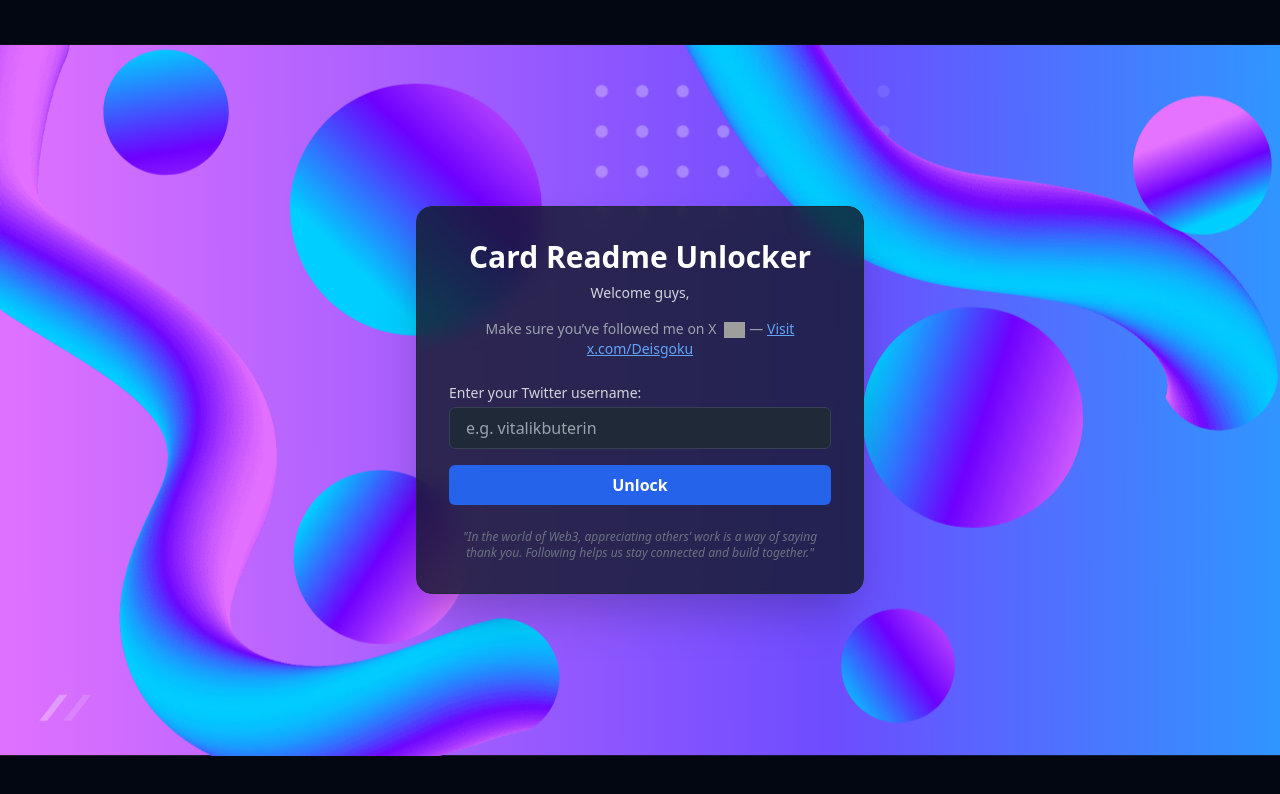
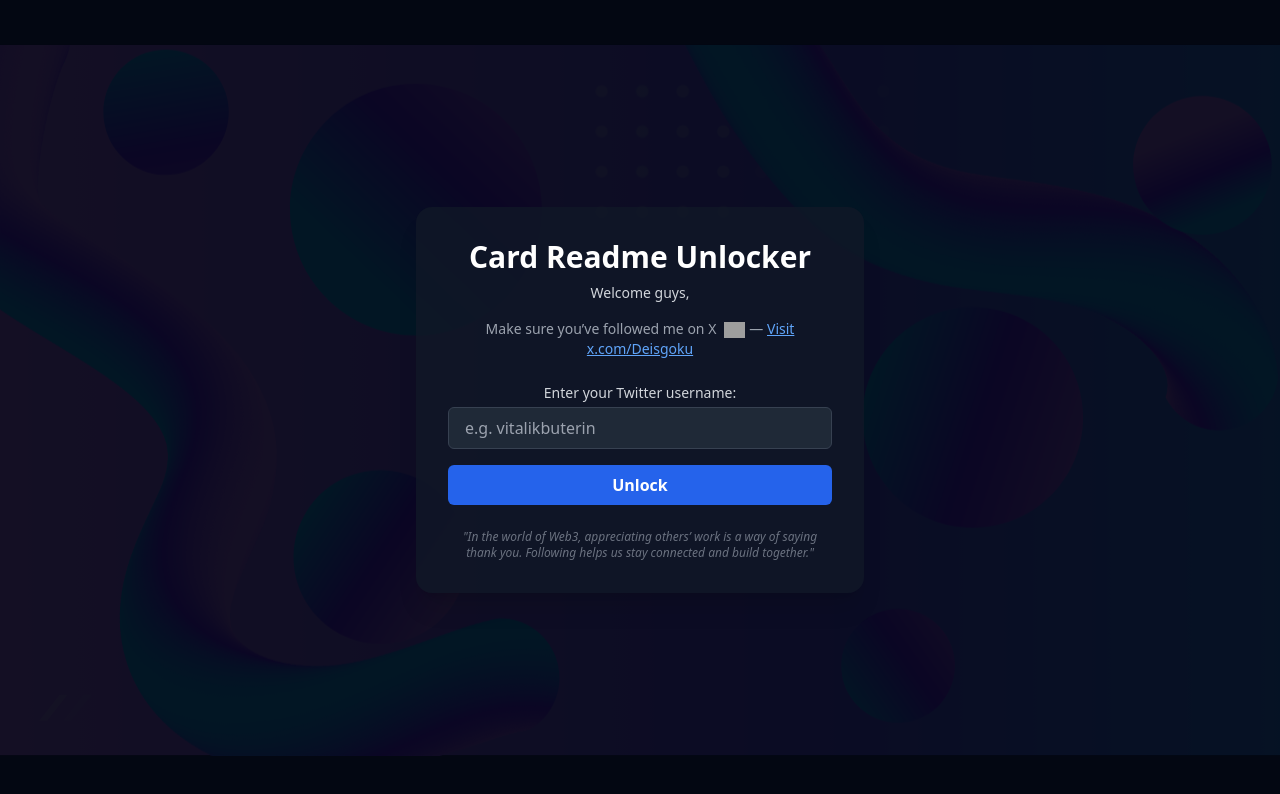
Before and after one commit to deisgoku/crypto-price-readme, a Next.js app: page /unlock in a window 1280 px wide. Shown: the top 794 px of the page. Built offline with nearby package versions, Linux system fonts and the light colour scheme; grey boxes are pictures that could not be loaded.

Commit message:
Update global.css

```diff
--- a/styles/global.css
+++ b/styles/global.css
@@ -3,18 +3,24 @@
 @tailwind utilities;
 
 .unlock-container {
-  @apply relative min-h-screen flex items-center justify-center bg-gray-950 text-white overflow-hidden px-4;
+  @apply relative flex min-h-screen w-screen items-center justify-center overflow-hidden bg-gray-950 px-4 text-white;
 }
 
 .unlock-lottie-bg {
-  @apply absolute inset-0 w-full h-full z-0;
+  position: absolute;
+  top: 0;
+  left: 0;
+  width: 100vw;
+  height: 100vh;
+  z-index: 0;
+  opacity: 0.08;
   object-fit: cover;
 }
 
 .unlock-card {
-  @apply relative z-10 bg-gray-900/80 p-8 rounded-2xl shadow-2xl w-full max-w-md backdrop-blur-md border border-gray-800;
+  @apply relative z-10 bg-gray-900 bg-opacity-80 p-8 rounded-2xl shadow-xl w-full max-w-md text-center;
 }
 
 .unlock-popup {
-  @apply absolute top-4 right-4 bg-gray-800/90 border border-green-500 text-white px-6 py-4 rounded-xl shadow-xl flex items-start gap-3 z-20 max-w-xs backdrop-blur-sm;
+  @apply absolute top-4 right-4 bg-gray-800 border border-green-500 text-white px-6 py-4 rounded-xl shadow-lg flex items-start gap-3 z-20 max-w-xs;
 }
```
